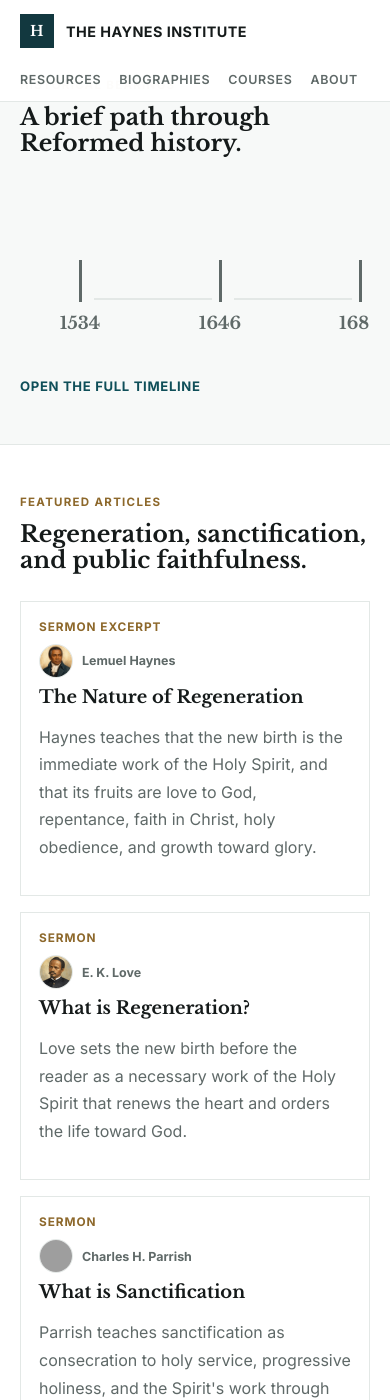
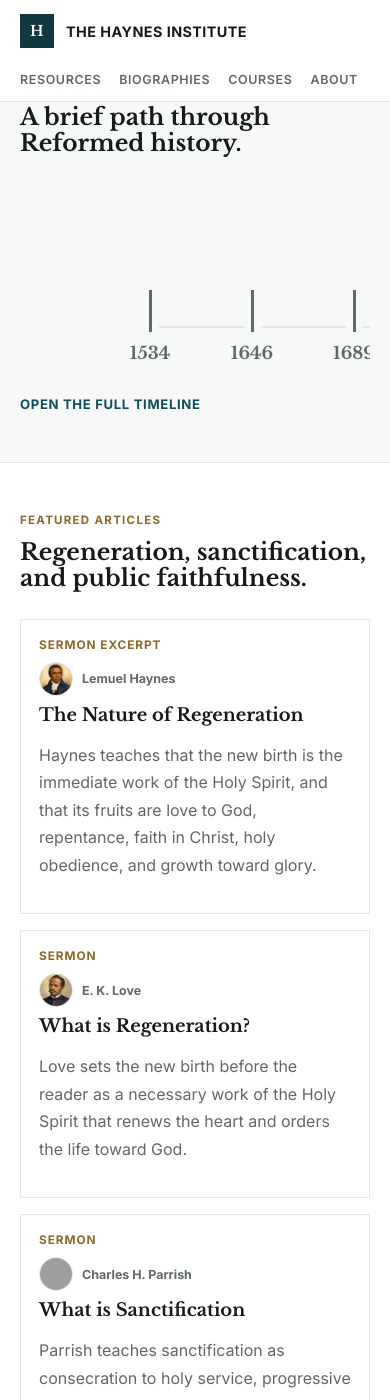
Before and after one commit to devguykyle/haynes-institute, a Jekyll site: the page built from index.md, in a window 390 px wide and 1400 px high, scrolled down 1591 px. Built offline with Jekyll 4.4.1, drawn with Linux system fonts in a browser that asks for light colours; grey boxes are pictures that could not be loaded.

```diff
--- a/assets/css/style.scss
+++ b/assets/css/style.scss
@@ -320,12 +320,13 @@ a {
 .home-timeline {
   align-items: end;
   display: flex;
-  gap: clamp(28px, 5vw, 72px);
+  gap: clamp(18px, 3vw, 44px);
   margin: 30px auto 0;
   max-width: 1120px;
-  min-height: 172px;
+  min-height: 190px;
   overflow-x: auto;
-  padding: 74px 4px 12px;
+  padding: 18px clamp(88px, 9vw, 126px) 12px;
+  scroll-padding-inline: clamp(88px, 9vw, 126px);
   scrollbar-width: none;
 }
 
@@ -337,9 +338,10 @@ a {
   align-items: center;
   color: var(--muted);
   display: inline-flex;
-  flex: 0 0 112px;
+  flex: 0 0 84px;
   flex-direction: column;
-  min-height: 86px;
+  justify-content: flex-end;
+  min-height: 154px;
   position: relative;
   text-align: center;
   text-decoration: none;
@@ -347,12 +349,12 @@ a {
 
 .home-timeline__item::before {
   background: var(--line);
+  bottom: 36px;
   content: "";
   height: 2px;
-  left: calc(-50% - clamp(14px, 2.5vw, 36px));
+  left: calc(-50% - clamp(9px, 1.5vw, 22px));
   position: absolute;
   right: calc(50% + 8px);
-  top: 38px;
 }
 
 .home-timeline__item:first-child::before {
@@ -378,18 +380,18 @@ a {
 }
 
 .home-timeline__note {
-  bottom: calc(100% + 18px);
   color: var(--green);
   display: block;
-  font-size: 0.86rem;
+  font-size: 0.82rem;
   font-weight: 700;
   left: 50%;
-  line-height: 1.45;
+  line-height: 1.42;
   opacity: 0;
   position: absolute;
+  top: 0;
   transform: translate(-50%, 8px);
   transition: opacity 140ms ease, transform 140ms ease;
-  width: 220px;
+  width: 176px;
 }
 
 .home-timeline__item:hover,
```
